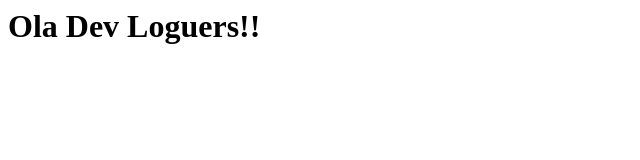
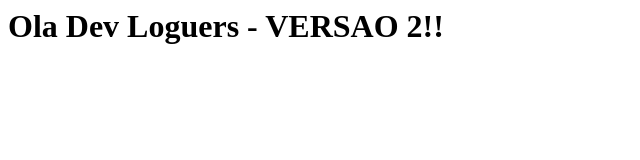
Before and after one commit to devloguebot/jeito-mais-facil, a plain HTML site: page index.html in a window 1280 px wide. Shown: the whole page, without its empty margins (0-640 px from the left). Drawn offline with Linux system fonts and the light colour scheme.

Commit message:
Update index.html

```diff
--- a/index.html
+++ b/index.html
@@ -1 +1 @@
-<h1>Ola Dev Loguers!!</h1>
+<h1>Ola Dev Loguers - VERSAO 2!!</h1>
```
